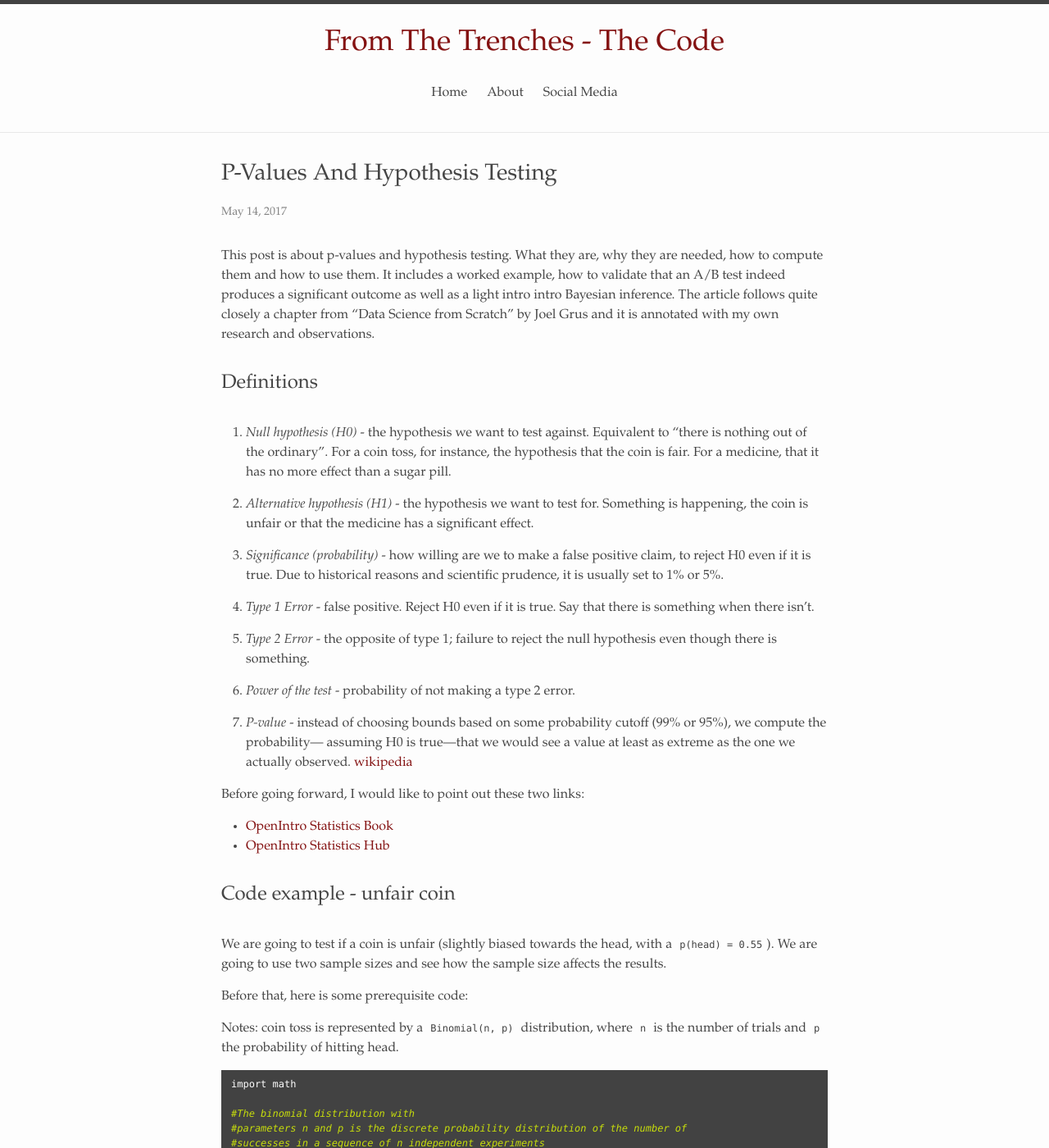
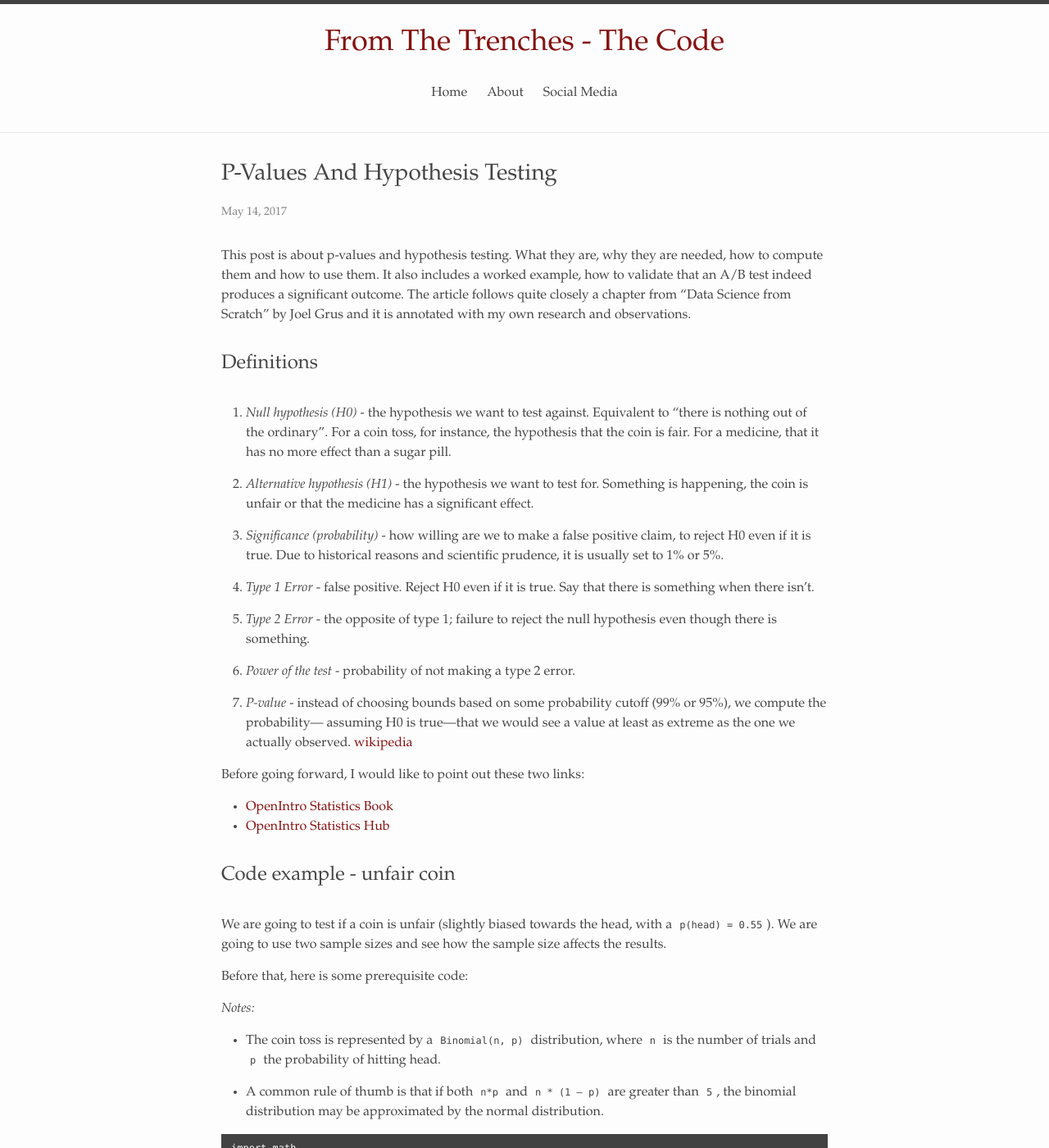
Before and after one commit to alexandrugris/my-jekyll-tech-blog, a Jekyll site: the page built from MyBlog/_posts/2017-05-14-p-values-hypothesis-testing.markdown, in a window 1280 px wide and 1400 px high. Shown: the whole window at 82% size. Built offline with Jekyll 4.4.1, drawn with Linux system fonts in a browser that asks for light colours; some of the changed text lies outside the part shown.

Commit message:
small changes

````diff
--- a/MyBlog/_posts/2017-04-27-short-intro-to-reading-data.markdown
+++ b/MyBlog/_posts/2017-04-27-short-intro-to-reading-data.markdown
@@ -27,7 +27,7 @@
 2. *Average* is the average of the data - single value, computed as a column to simplify charting.
 3. *Moving range* is the absolute delta of two consecutive measurements
 4. *Average moving range* is the average of all moving ranges - single value
-5. *Lower / upper natural system limits* are computed as `system average +/- 2.66 * moving range` - single values
+5. *Lower / upper natural system limits* are computed as `system average +/- 2.66 * moving range` - single values (these are about 3 sigma in one direction, so 6 sigma in total, meaning that 99.7% of all values should be between upper / lower natural system limits)
 
 Please note that you don't need a lot of measurements to compute meaningful system parameters and that, after an intervention is performed, new system parameters need to be computed again and behavior chart updated for future data.
 
--- a/MyBlog/_posts/2017-05-14-p-values-hypothesis-testing.markdown
+++ b/MyBlog/_posts/2017-05-14-p-values-hypothesis-testing.markdown
@@ -4,7 +4,7 @@
 date:   2017-05-14 13:15:16 +0200
 categories: maths
 ---
-This post is about p-values and hypothesis testing. What they are, why they are needed, how to compute them and how to use them. It includes a worked example, how to validate that an A/B test indeed produces a significant outcome as well as a light intro intro Bayesian inference. The article follows quite closely a chapter from "Data Science from Scratch" by Joel Grus and it is annotated with my own research and observations.
+This post is about p-values and hypothesis testing. What they are, why they are needed, how to compute them and how to use them. It also includes a worked example, how to validate that an A/B test indeed produces a significant outcome. The article follows quite closely a chapter from "Data Science from Scratch" by Joel Grus and it is annotated with my own research and observations.
 
 ## Definitions
 
@@ -32,7 +32,11 @@
 
 Before that, here is some prerequisite code:
 
-Notes: coin toss is represented by a `Binomial(n, p)` distribution, where `n` is the number of trials and `p` the probability of hitting head.
+*Notes:*
+
+- The coin toss is represented by a `Binomial(n, p)` distribution, where `n` is the number of trials and `p` the probability of hitting head.
+
+ - A common rule of thumb is that if both `n*p` and `n * (1 – p)` are greater than `5`, the binomial distribution may be approximated by the normal distribution.
 
 ```python
 import math
@@ -42,6 +46,10 @@
 #successes in a sequence of n independent experiments
 def normal_approximation_to_binomial(n, p):
     """finds mu and sigma corresponding to a Binomial(n, p)"""
+
+    if n * p < 5 or n * (1 - p) < 5:
+        raise Exception("Cannot be approximated by a normal distribution")
+
     mu = p * n
     sigma = math.sqrt(p * (1 - p) * n)
     return mu, sigma
@@ -299,5 +307,3 @@
 two_sided_p_value(pA_minus_pB(1000, 200, 1000, 150), 0, 1)
 Out[11]: 0.003189699706216853 # we can safely reject the null
 ```
-
-## Bayesian Inference
````
Also changed, not shown: other parts of MyBlog/_posts/2017-05-14-p-values-hypothesis-testing.markdown (+2 -2 lines).
